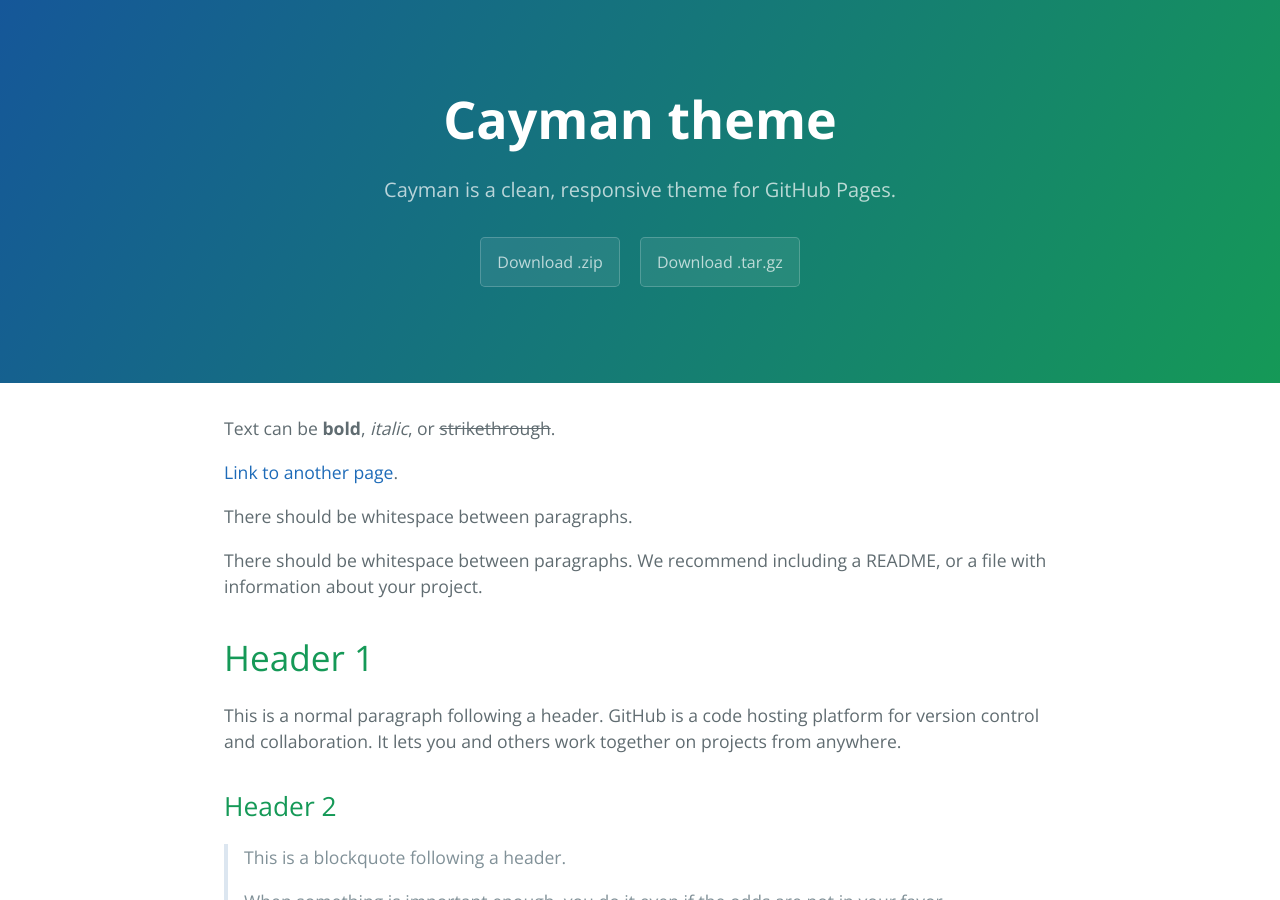
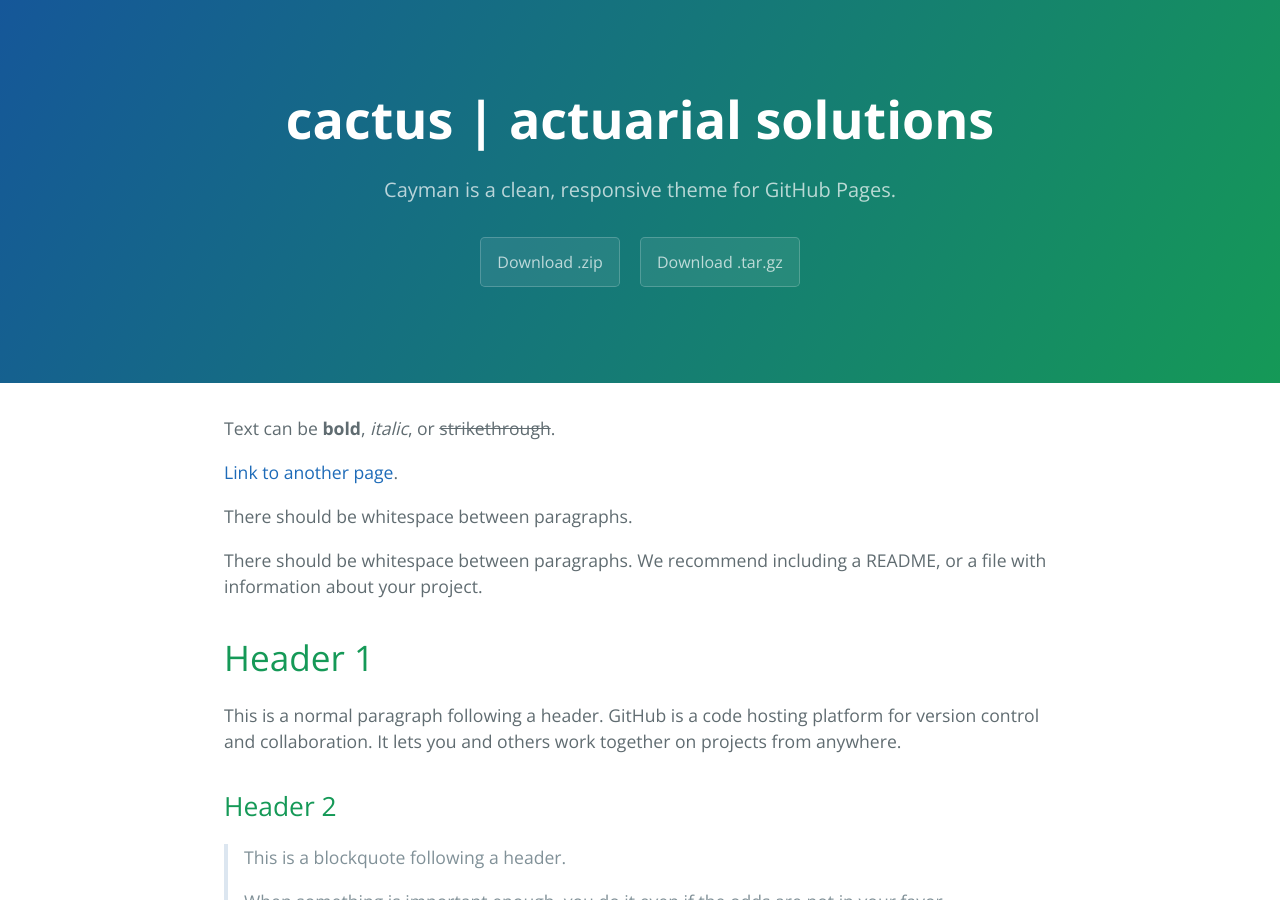
Before and after one commit to cactus-actuarial/cactus-actuarial.github.io, a Jekyll site: the page built from index.md, in a window 1280 px wide and 900 px high. Built offline with Jekyll 4.4.1, drawn with Linux system fonts in a browser that asks for light colours.

Commit message:
Update _config.yml

```diff
--- a/_config.yml
+++ b/_config.yml
@@ -1,4 +1,4 @@
-title: Cayman theme
+title: cactus | actuarial solutions
 description: Cayman is a clean, responsive theme for GitHub Pages.
 show_downloads: true
 google_analytics:
```
